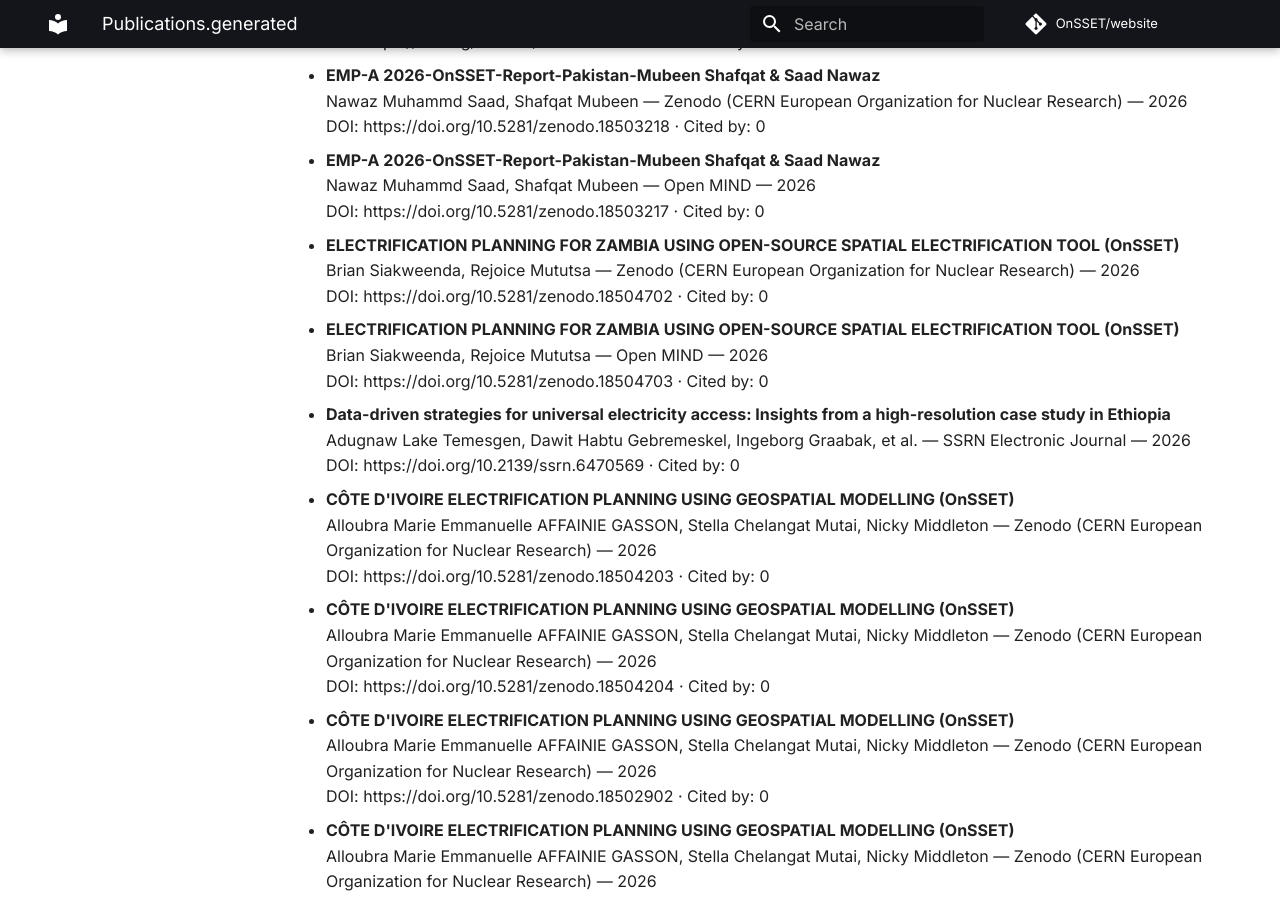
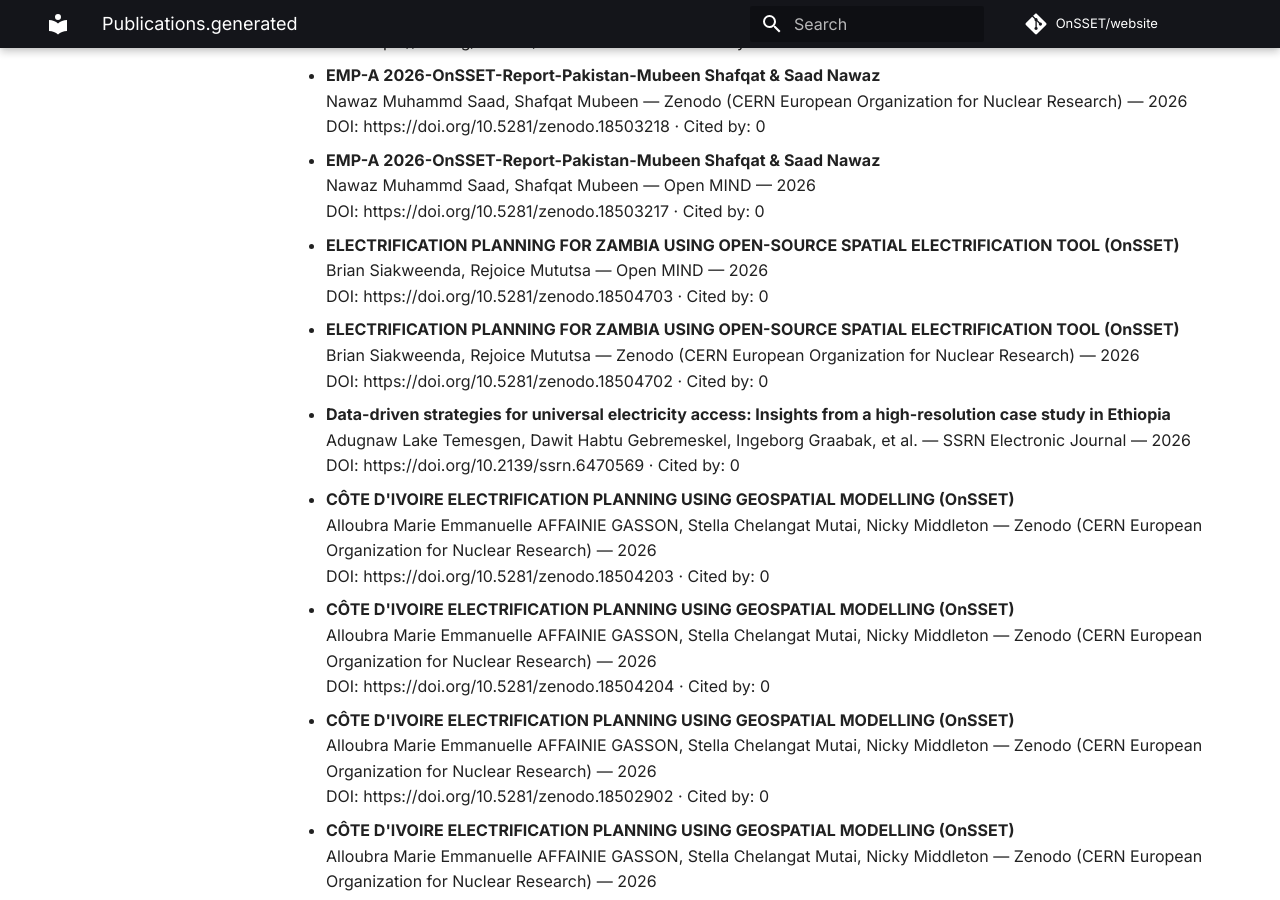
Before and after one commit to OnSSET/website, an MkDocs documentation site: the page built from docs/publications.generated.md, in a window 1280 px wide and 900 px high, scrolled down 3964 px. Built offline with MkDocs 1.6.1 and Material for MkDocs 9.7.7, drawn with Linux system fonts in a browser that asks for light colours; comment, search, counter and statistics services are not loaded; some of the changed text lies outside the part shown.

```diff
--- a/docs/publications.generated.md
+++ b/docs/publications.generated.md
@@ -167,12 +167,12 @@ No results found.
   DOI: https://doi.org/10.5281/zenodo.18503217 · Cited by: 0
 
 - **ELECTRIFICATION PLANNING FOR ZAMBIA USING OPEN-SOURCE SPATIAL ELECTRIFICATION TOOL (OnSSET)**
+  Brian Siakweenda, Rejoice Mututsa — Open MIND — 2026
+  DOI: https://doi.org/10.5281/zenodo.18504703 · Cited by: 0
+
+- **ELECTRIFICATION PLANNING FOR ZAMBIA USING OPEN-SOURCE SPATIAL ELECTRIFICATION TOOL (OnSSET)**
   Brian Siakweenda, Rejoice Mututsa — Zenodo (CERN European Organization for Nuclear Research) — 2026
   DOI: https://doi.org/10.5281/zenodo.18504702 · Cited by: 0
-
-- **ELECTRIFICATION PLANNING FOR ZAMBIA USING OPEN-SOURCE SPATIAL ELECTRIFICATION TOOL (OnSSET)**
-  Brian Siakweenda, Rejoice Mututsa — Open MIND — 2026
-  DOI: https://doi.org/10.5281/zenodo.18504703 · Cited by: 0
 
 - **Data-driven strategies for universal electricity access: Insights from a high-resolution case study in Ethiopia**
   Adugnaw Lake Temesgen, Dawit Habtu Gebremeskel, Ingeborg Graabak, et al. — SSRN Electronic Journal — 2026
@@ -228,11 +228,11 @@ No results found.
 
 - **A Systematic Literature Review of Applications, Advancements, and Future Research Needs of the Open Source Spatial Electrification Toolkit (OnSSET)**
   Nicola Middleton, Naomi Tan, Mark Howells — Zenodo (CERN European Organization for Nuclear Research) — 2026
-  DOI: https://doi.org/10.5281/zenodo.19353317 · Cited by: 0
+  DOI: https://doi.org/10.5281/zenodo.19353316 · Cited by: 0
 
 - **A Systematic Literature Review of Applications, Advancements, and Future Research Needs of the Open Source Spatial Electrification Toolkit (OnSSET)**
   Nicola Middleton, Naomi Tan, Mark Howells — Zenodo (CERN European Organization for Nuclear Research) — 2026
-  DOI: https://doi.org/10.5281/zenodo.19353316 · Cited by: 0
+  DOI: https://doi.org/10.5281/zenodo.19353317 · Cited by: 0
 
 - **A global geospatial dataset of renewable electricity supply and network infrastructure for 2024, 2030 and 2050**
   Jihyeon Jeong, Fred Thomas, Jim W. Hall — Research Square — 2026
```
Also changed, not shown: other parts of docs/publications.generated.md (+2 -2 lines).
